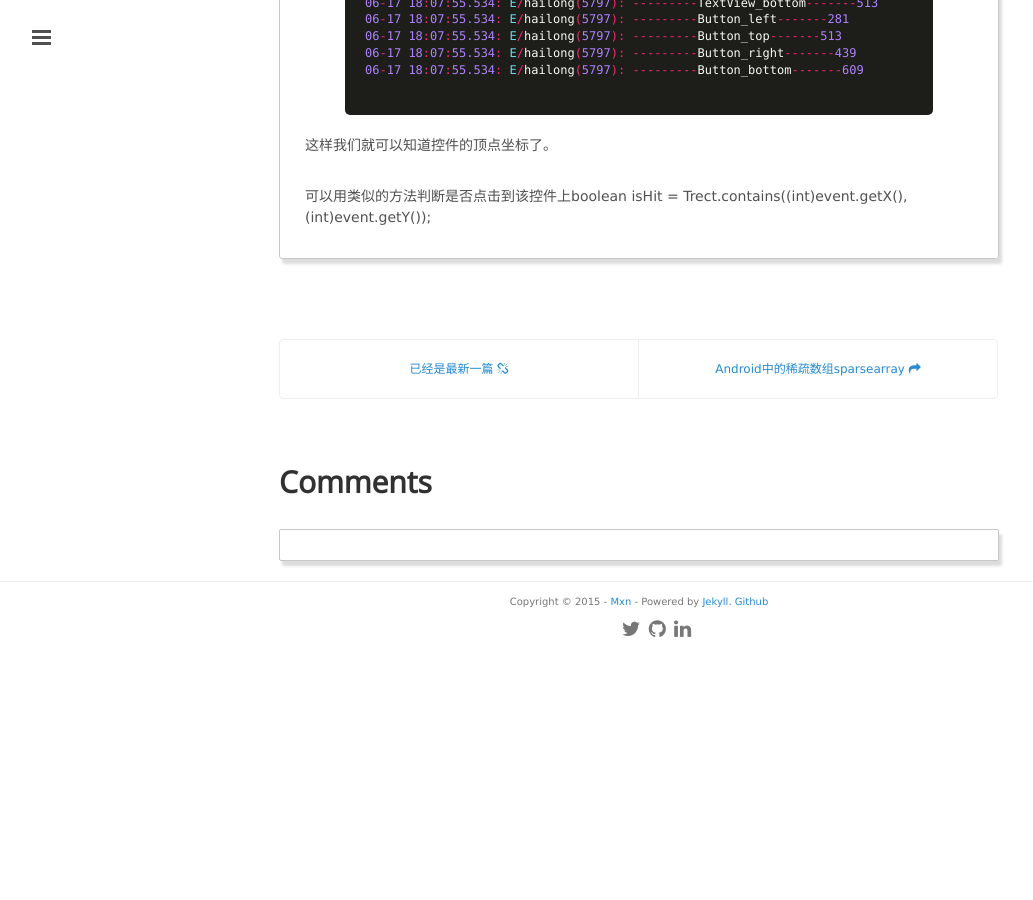
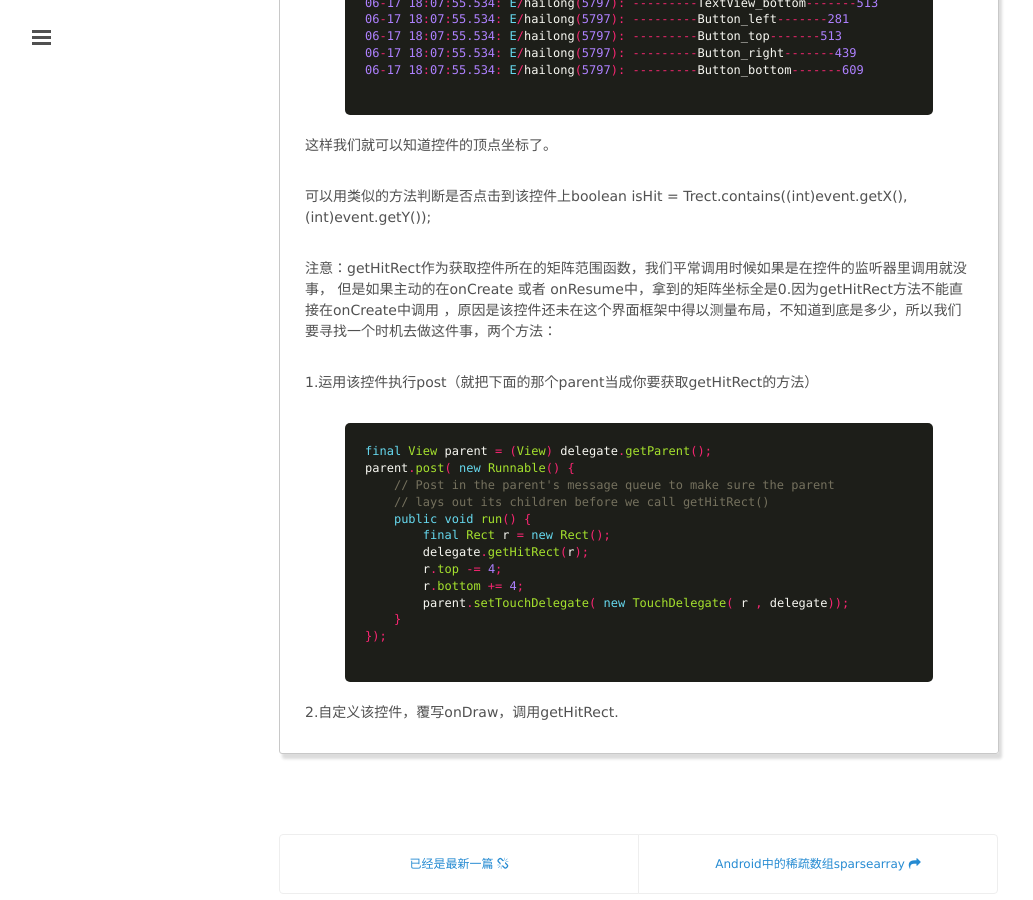
Before and after one commit to mxn21/mxn21.github.io, a Jekyll site: the page built from _posts/2015-7-31-Android中的获取控件矩阵getHitRect方法.md, in a window 1280 px wide and 900 px high, scrolled down 1321 px. Shown: the whole window, without its empty margins (1-1034 px from the left). Built offline with Jekyll 4.4.1, drawn with Linux system fonts in a browser that asks for light colours; Markdown is read by kramdown in place of the engine named in the settings; comment, search, counter and statistics services are not loaded; before the commit the page ends 1975 px from its top, so only the background shows below that.

Commit message:
234324
32423423

```diff
--- a/_posts/2015-7-31-Android中的获取控件矩阵getHitRect方法.md
+++ b/_posts/2015-7-31-Android中的获取控件矩阵getHitRect方法.md
@@ -63,3 +63,27 @@
 这样我们就可以知道控件的顶点坐标了。
 
 可以用类似的方法判断是否点击到该控件上boolean isHit = Trect.contains((int)event.getX(), (int)event.getY());
+
+
+注意：getHitRect作为获取控件所在的矩阵范围函数，我们平常调用时候如果是在控件的监听器里调用就没事，
+但是如果主动的在onCreate 或者 onResume中，拿到的矩阵坐标全是0.因为getHitRect方法不能直接在onCreate中调用
+，原因是该控件还未在这个界面框架中得以测量布局，不知道到底是多少，所以我们要寻找一个时机去做这件事，两个方法：
+
+1.运用该控件执行post（就把下面的那个parent当成你要获取getHitRect的方法）
+
+  {% highlight java  %}
+final View parent = (View) delegate.getParent();
+parent.post( new Runnable() {
+    // Post in the parent's message queue to make sure the parent
+    // lays out its children before we call getHitRect()
+    public void run() {
+        final Rect r = new Rect();
+        delegate.getHitRect(r);
+        r.top -= 4;
+        r.bottom += 4;
+        parent.setTouchDelegate( new TouchDelegate( r , delegate));
+    }
+});
+     {% endhighlight %}
+
+2.自定义该控件，覆写onDraw，调用getHitRect.
```
